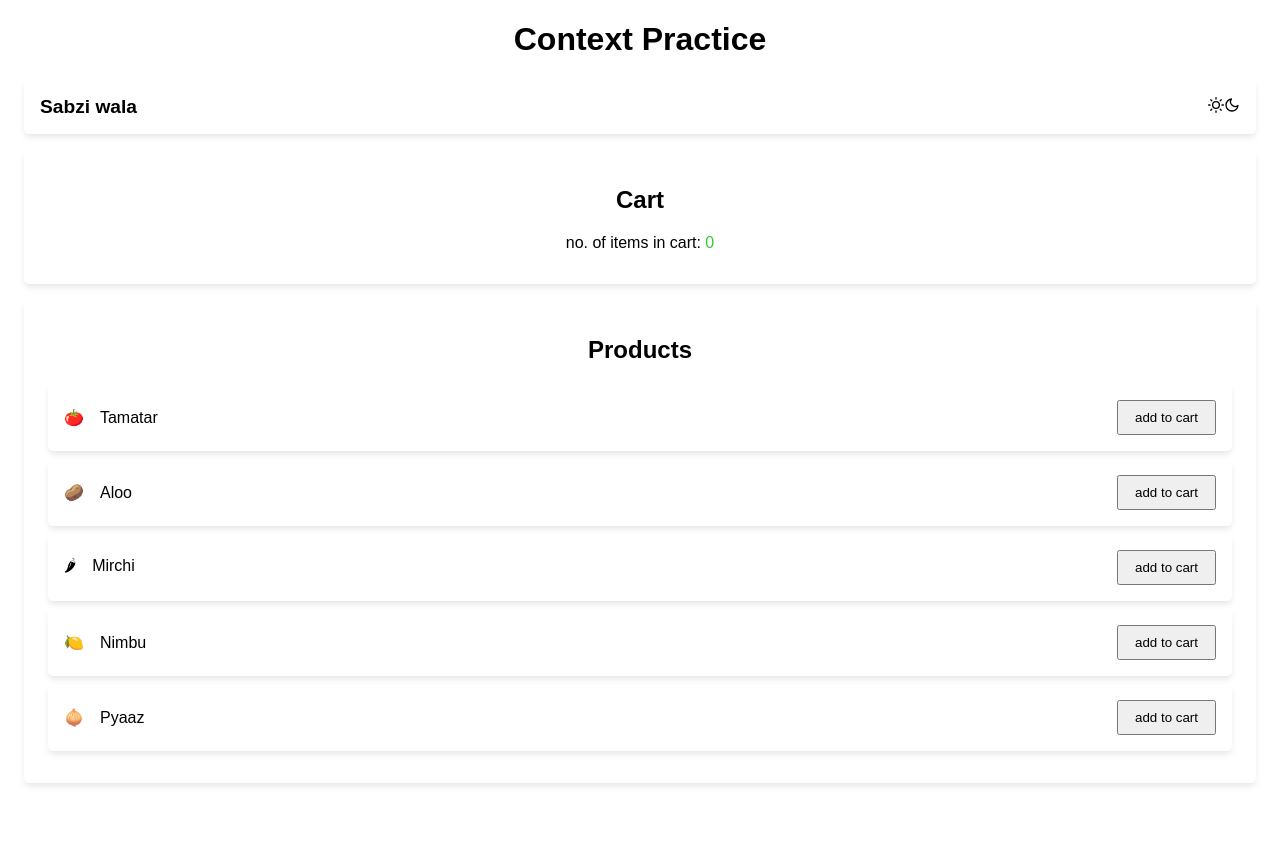
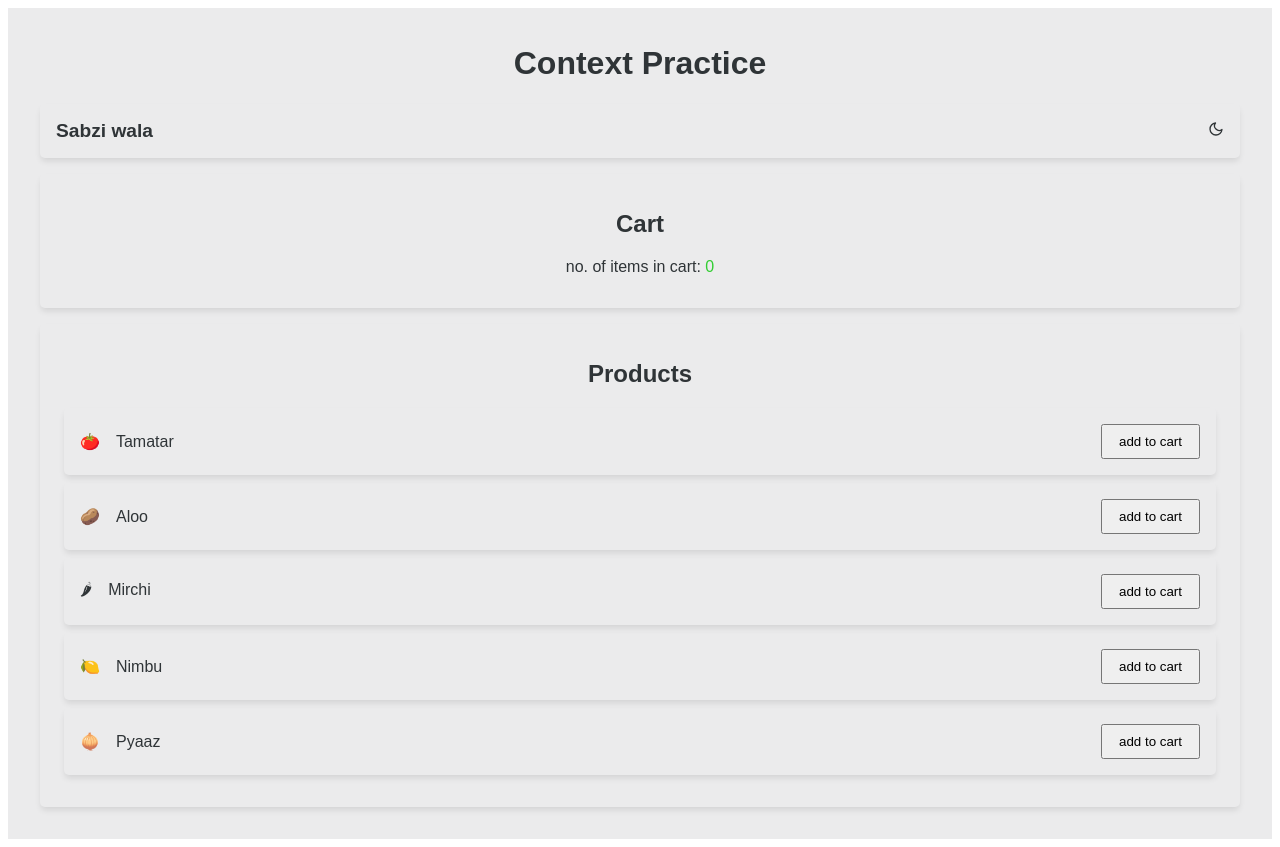
Before and after one commit to SK02K1/context-practice, a React (Create React App) app: page / in a window 1280 px wide. Before the commit the page ends 800 px from the top, so only its background shows below. Built offline with nearby package versions, Linux system fonts and the light colour scheme.

Commit message:
feat: theme toggle with context

```diff
--- a/src/App.jsx
+++ b/src/App.jsx
@@ -1,11 +1,14 @@
 import { Cart } from "./components/Cart";
 import { Navbar } from "./components/Navbar";
 import { Products } from "./components/Products";
+import { useTheme } from "./contexts/theme-context";
+import { themes } from "./data/themes";
 import "./styles.css";
 
 export default function App() {
+  const { theme } = useTheme();
   return (
-    <div className="App">
+    <div className="App" style={themes[theme]}>
       <h1>Context Practice</h1>
       <Navbar />
       <Cart />
--- a/src/components/Navbar.jsx
+++ b/src/components/Navbar.jsx
@@ -1,12 +1,17 @@
 import { FiSun, FiMoon } from "react-icons/fi";
+import { useTheme } from "../contexts/theme-context";
 
 export const Navbar = () => {
+  const { theme, updateTheme } = useTheme();
   return (
     <nav className="navbar box">
       <div className="logo">Sabzi wala</div>
       <div className="nav-controls">
-        <FiSun />
-        <FiMoon />
+        {theme === "dark" ? (
+          <FiSun onClick={() => updateTheme("light")} />
+        ) : (
+          <FiMoon onClick={() => updateTheme("dark")} />
+        )}
       </div>
     </nav>
   );
--- a/src/components/Products.jsx
+++ b/src/components/Products.jsx
@@ -6,7 +6,7 @@ export const Products = () => {
   return (
     <div className="products box">
       <h2>Products</h2>
-      <ul class="list">
+      <ul className="list">
         {groceryItems.map(({ id, name, icon }) => {
           return (
             <li className="list-item box" key={id}>
@@ -14,7 +14,7 @@ export const Products = () => {
                 <span className="icon">{icon}</span>
                 <span>{name}</span>
               </div>
-              <button onClick={addToCart} class="btn">
+              <button onClick={addToCart} className="btn">
                 add to cart
               </button>
             </li>
--- /dev/null
+++ b/src/contexts/theme-context.js
@@ -0,0 +1,18 @@
+import { createContext, useContext, useState } from "react";
+import { themes } from "../data/themes";
+
+const ThemeContext = createContext(themes.light);
+
+const ThemeProvider = ({ children }) => {
+  const [theme, setTheme] = useState("light");
+  const updateTheme = (newTheme) => setTheme(newTheme);
+  return (
+    <ThemeContext.Provider value={{ theme, updateTheme }}>
+      {children}
+    </ThemeContext.Provider>
+  );
+};
+
+const useTheme = () => useContext(ThemeContext);
+
+export { ThemeProvider, useTheme };
--- a/src/data/grocery-items.js
+++ b/src/data/grocery-items.js
@@ -15,12 +15,12 @@ export const groceryItems = [
     icon: "🌶"
   },
   {
-    id: 3,
+    id: 4,
     name: "Nimbu",
     icon: "🍋"
   },
   {
-    id: 3,
+    id: 5,
     name: "Pyaaz",
     icon: "🧅"
   }
--- /dev/null
+++ b/src/data/themes.js
@@ -0,0 +1,4 @@
+export const themes = {
+  light: { backgroundColor: "#ebebec", color: "#2f3437" },
+  dark: { backgroundColor: "#2f3437", color: "#ebebec" }
+};
--- a/src/index.js
+++ b/src/index.js
@@ -3,13 +3,16 @@ import ReactDOM from "react-dom";
 
 import App from "./App";
 import { CartProvider } from "./contexts/cart-context";
+import { ThemeProvider } from "./contexts/theme-context";
 
 const rootElement = document.getElementById("root");
 ReactDOM.render(
   <StrictMode>
-    <CartProvider>
-      <App />
-    </CartProvider>
+    <ThemeProvider>
+      <CartProvider>
+        <App />
+      </CartProvider>
+    </ThemeProvider>
   </StrictMode>,
   rootElement
 );
--- a/src/styles.css
+++ b/src/styles.css
@@ -1,6 +1,7 @@
 .App {
   font-family: sans-serif;
   text-align: center;
+  padding: 1rem;
 }
 
 .box {
```
